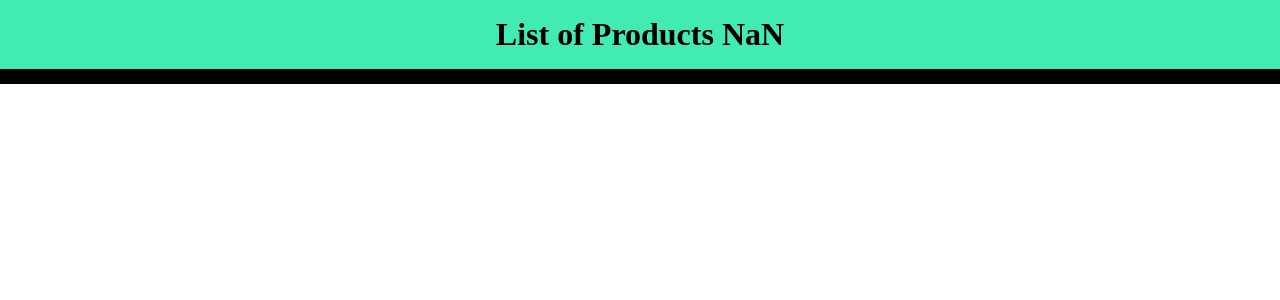
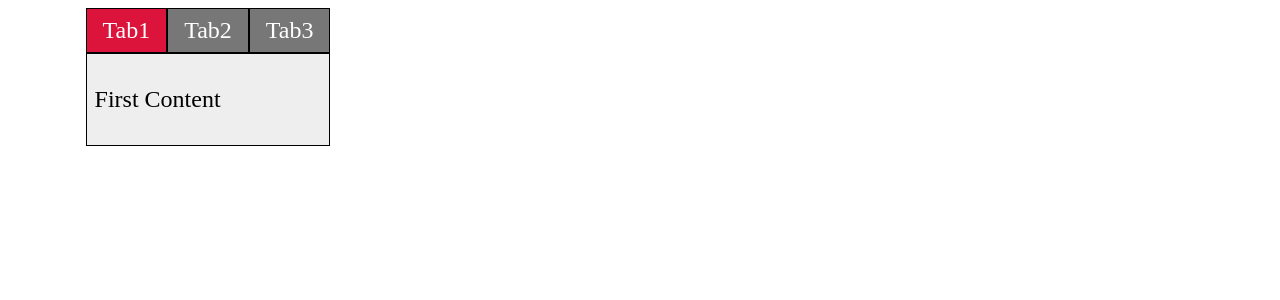
Before and after one commit to fareli-n/react-projects, a React (Vite) app: page / in a window 1280 px wide. Shown: the top 300 px of the page. Built offline with nearby package versions, Linux system fonts and the light colour scheme; no server answers.

Commit message:
Build Tab component.

```diff
--- a/src/App.jsx
+++ b/src/App.jsx
@@ -10,7 +10,7 @@ import QrCode from "./component/qr-code-generatore/Qrcode.jsx"
 import ScanQrCode from "./component/scan-qr-code/Scan-qr-code.jsx";
 import LightDarkMode from "./component/light-dark-switch/Light-dark-mode.jsx";
 import ScrollIndicator from "./component/scroll-indicator/ScrollIndicator.jsx";
-
+import TabMenu from "./component/tab-menu/TabMenu.jsx";
 function App() {
 	return (
 		<div className="app">
@@ -28,7 +28,8 @@ function App() {
 			{/* <QrCode /> */}
 			{/* <ScanQrCode /> */}
 			{/* <LightDarkMode /> */}
-			<ScrollIndicator  url={"https://dummyjson.com/products?limit=100"}/>
+			{/* <ScrollIndicator  url={"https://dummyjson.com/products?limit=100"}/> */}
+			<TabMenu />
 
 		</div>
 	);
--- /dev/null
+++ b/src/component/tab-menu/Tab.jsx
@@ -0,0 +1,29 @@
+import {useState} from 'react'
+export default function Tab ({tabs}){
+    const [currentIndex, setCurrentIndex] =useState(0)
+    function handleClick (getIndex){
+        setCurrentIndex(prev=> getIndex)
+    }
+    return (
+    <div>
+        {
+            (tabs && tabs.length) ?
+            <div>
+                <div className="tab__heading">
+                    {
+                        tabs.map ((tabItem, index) =>
+                        <div className ={ `tab__label ${index===currentIndex ? "active" : ""}`}
+                        key={index}
+                        onClick= {()=> handleClick (index)}>
+                        {tabItem.label}
+                        </div> )
+
+                    }</div>
+                    <div className="tab__content" >{tabs[currentIndex] && tabs[currentIndex].content}</div>
+            </div>
+            :null
+        }
+    </div>
+    )
+
+}
--- /dev/null
+++ b/src/component/tab-menu/TabMenu.jsx
@@ -0,0 +1,30 @@
+import Tab from "./tab"
+import "./tab.css"
+
+export default function TabMenu (){
+    const tabs =[
+        {
+            label : "Tab1",
+            content : <div> First Content</div>
+        },
+        {
+            label : "Tab2",
+            content : <div> Second Content</div>
+        },
+        {
+            label : "Tab3",
+            content : <RandomContent />
+        },
+    ]
+    function RandomContent (){
+        return (
+            <div>Some Random Content</div>
+        )
+    }
+
+    return (
+<div className="tab">
+  <Tab tabs={tabs}/>
+</div>
+    )
+}
--- /dev/null
+++ b/src/component/tab-menu/tab.css
@@ -0,0 +1,28 @@
+
+.tab {
+    width: 400px;
+    display: grid;
+    place-content: center;
+    font-size: 1.5rem;
+}
+.tab__heading {
+    display: flex;
+}
+.tab__label {
+    background-color: #777;
+    border: 1px solid black;
+    padding : .5rem 1rem;
+    color : white;
+
+}
+.tab__label:hover {
+    opacity: .8;
+}
+.tab__content {
+    border: 1px solid black;
+    padding : 2rem .5rem;
+    background-color: #eee;
+}
+.tab__label.active {
+    background-color: crimson;
+}
```
